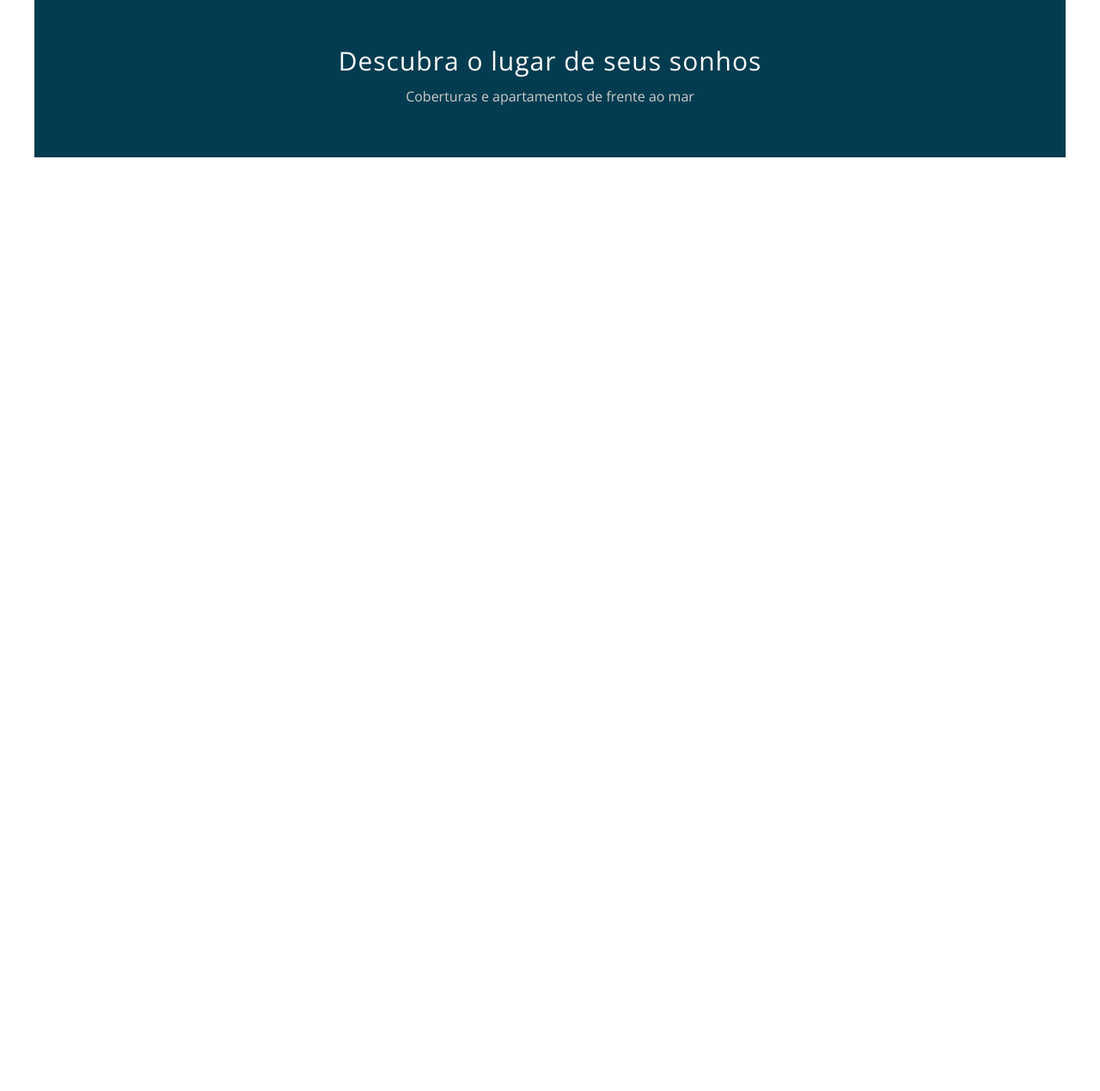
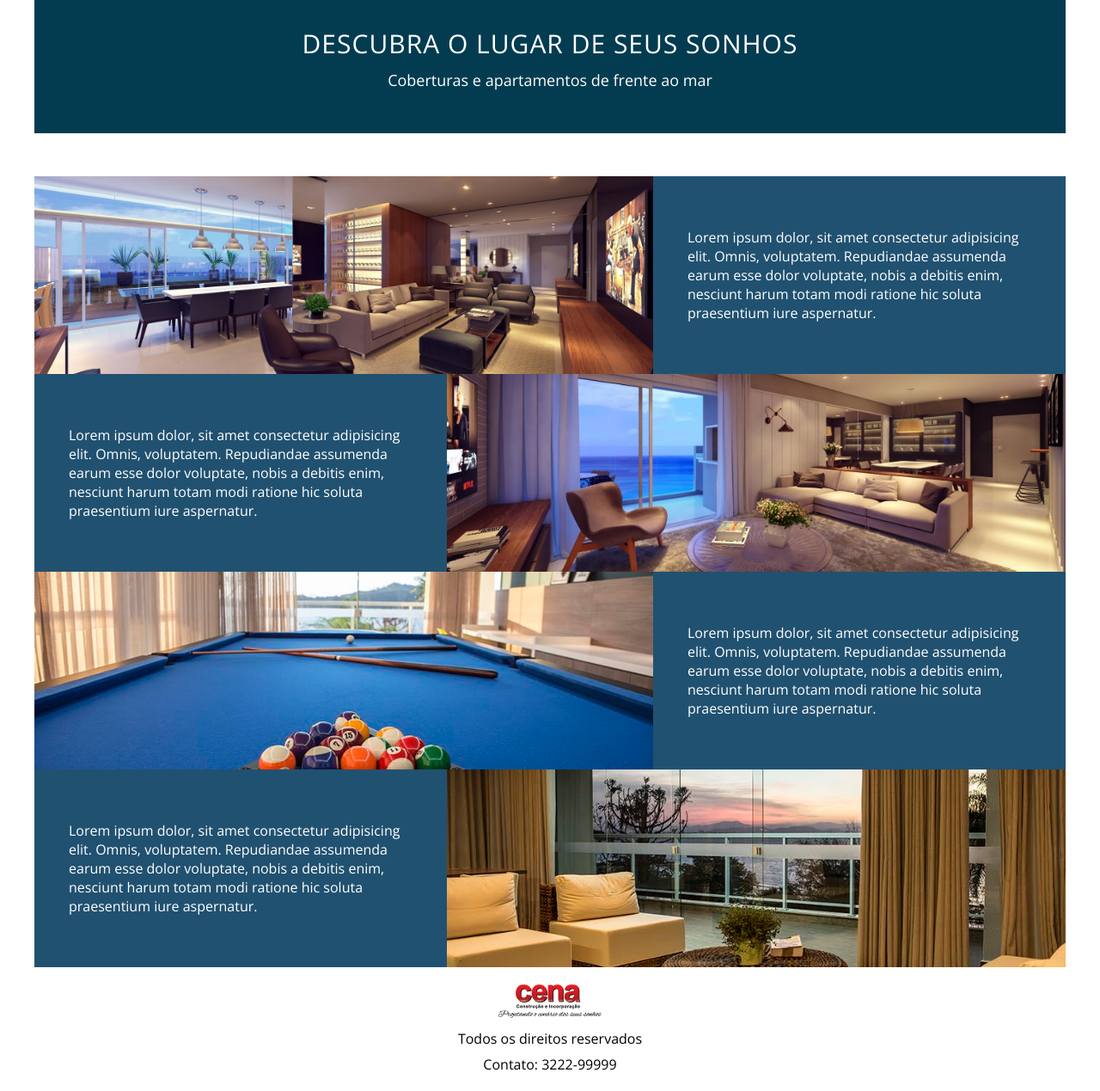
Before and after one commit to EderLimaDev/landing-page-02-Danki-Code, a plain HTML site: page index.html in a window 1280 px wide. Shown: the part 640-1909 px from the top of the page at 86% size. Before the commit the page ends 873 px from the top, so only its background shows below. Drawn offline with nearby package versions, Linux system fonts and the light colour scheme.

Commit message:
chore: create mosaico and footer sections

```diff
--- a/css/style.css
+++ b/css/style.css
@@ -54,20 +54,20 @@ section.cover-form {
 }
 
 .bg {
-	height: 500px;
+	position: relative;
+	height: 560px;
 	background-position: center;
 	background-size: cover;
 	background-image: url(../imagens/bg-form.jpg);
 }
 
 .form-container {
-	float: right;
+	position: absolute;
+	right: 30px;
+	top: -2.5%;
 	width: 400px;
 	margin-right: 40px;
 	height: 110%;
-	position: relative;
-	top: -5%;
-	z-index: 2;
 	background-color: #fff;
 	box-shadow: 1px 1px 2px 1px rgb(180,180,180);
 }
@@ -106,9 +106,8 @@ section.cover-form {
 	text-transform: uppercase;
 	color: white;
 	width: 100%;
+	font-size: 20px;
 	height: 50px;
-	font-size: 25px;
-	height: 30px;
 	cursor: pointer;
 	border: 0;
 
@@ -128,20 +127,98 @@ section.chamada .container {
 	background-color: #033c50;
 }
 section.chamada h2 {
-	margin-top: 30px;
-	width: 96%;
-	max-width: 600px;
+	width: 98%;
+	max-width: 700px;
 	display: inline-block;
 	color: white;
 	font-size: 30px;
 	font-weight: normal;
+	text-transform: uppercase;
 	letter-spacing: 1px;
 }
 section.chamada p {
-	padding: 10px 0;
-	color: #ccc;
+	width: 98%;
+	max-width: 700px;
+	margin-top: 10px;
+	display: inline-block;
+	color: white;
+	font-size: 18px;
+	font-weight: normal;
+
+}
+.flex-mosaico {
+	display: flex;
 }
 
+.item-1-mosaico {
+	background-position: center;
+	background-size: cover;
+	width: 60%;
+}
+.item-2-mosaico {
+	background-color: #215170;
+	width: 40%;
+	padding: 60px 40px;
+}
+.item-2-mosaico p {
+	color: #fff;
+}
+
+footer {
+	text-align: center;
+	padding: 20px 0;
+}
+footer p {
+	margin-top: 8px;
+}
+footer img {
+	width: 120px;
+}
+
+@media screen and (max-width: 768px){
+
+	.flex-mosaico {
+		display: block;
+	}
+
+	.item-1-mosaico {
+		padding-top: 80%;
+		width: 100%;
+	}
+	.item-2-mosaico {
+		text-align: justify;
+		width: 100%;
+	}
+
+	.form-container {
+		height: auto;
+		width: 96%;
+		max-width: 400px;
+		position: static;
+		display: inline-block;
+	}
+
+
+}
+
+@media screen and (max-width: 960px){
+
+	.bg {
+		height: auto;
+		padding: 40px 0;
+		text-align: center;
+	}
+
+	.form-container {
+		height: auto;
+		width: 96%;
+		max-width: 400px;
+		position: static;
+		display: inline-block;
+	}
+
+
+}
 
 
 
--- a/index.html
+++ b/index.html
@@ -3,22 +3,35 @@
   <head>
     <title>Minha Landing Page</title>
     <link href="css/style.css" rel="stylesheet" type="text/css" />
-	<link rel="preconnect" href="https://fonts.googleapis.com">
-	<link rel="preconnect" href="https://fonts.gstatic.com" crossorigin>
-	<link href="https://fonts.googleapis.com/css2?family=Open+Sans:ital,wght@0,300..800;1,300..800&display=swap" rel="stylesheet">
-	<meta charset="description" content="Conteúdo do meu site.">
-	<meta charset="keywords" content="palavras,separadas,por,virgula">
+    <link rel="preconnect" href="https://fonts.googleapis.com" />
+    <link rel="preconnect" href="https://fonts.gstatic.com" crossorigin />
+    <link
+      href="https://fonts.googleapis.com/css2?family=Open+Sans:ital,wght@0,300..800;1,300..800&display=swap"
+      rel="stylesheet"
+    />
+    <meta charset="description" content="Conteúdo do meu site." />
+    <meta charset="keywords" content="palavras,separadas,por,virgula" />
     <meta charset="author" content="Eder Lima" />
-	<meta charset="viewport" content="width=device-width,initial-scale=1.0,maximum-scale=1.0" />
+    <meta
+      charset="viewport"
+      content="width=device-width,initial-scale=1.0,maximum-scale=1.0"
+    />
   </head>
   <body>
-
     <header>
       <div class="container">
-		<div><div class="logo-1"></div><!--logo-1--></div>
-		<div><div class="logo-2"></div><!--logo-2--></div>
-		<div class="clear"></div><!--clear-->
-	</div><!--container-->
+        <div>
+          <div class="logo-1"></div>
+          <!--logo-1-->
+        </div>
+        <div>
+          <div class="logo-2"></div>
+          <!--logo-2-->
+        </div>
+        <div class="clear"></div>
+        <!--clear-->
+      </div>
+      <!--container-->
     </header>
 
     <section class="cover-form">
@@ -28,35 +41,105 @@
           <form action="">
             <div class="form-wrapper">
               <p>Nome completo:</p>
-					<input type="text" name="nome" required placeholder="Nome">
+              <input type="text" name="nome" required placeholder="Nome" />
             </div>
             <div class="form-wrapper">
               <p>E-mail:</p>
-					<input type="text" name="email" required placeholder="Nome">
+              <input type="text" name="email" required placeholder="Nome" />
             </div>
             <div class="form-wrapper">
               <p>Telefone:</p>
-					<input type="text" name="telefone" required placeholder="Nome">
+              <input type="text" name="telefone" required placeholder="Nome" />
             </div>
             <div class="form-wrapper">
-					<input type="submit" name="action" value="Enviar">
+              <input type="submit" name="action" value="Enviar" />
             </div>
             <div class="form-wrapper">
               <p>*Campos Obrigatórios</p>
             </div>
           </form>
-
         </div>
       </div>
-
-</section><!--cover-form-->
+    </section>
+    <!--cover-form-->
 
     <section class="chamada">
       <div class="container">
         <h2>Descubra o lugar de seus sonhos</h2>
         <p>Coberturas e apartamentos de frente ao mar</p>
       </div>
-</section><!--chamada-->
+    </section>
+    <!--chamada-->
+
+    <section class="mosaico">
+      <div class="container">
+        <div class="flex-mosaico">
+          <div class="item-1-mosaico"
+		  	style="background-image: url(./imagens/mosaico1.jpg);">
+			</div>
+          <div class="item-2-mosaico">
+            <p>
+              Lorem ipsum dolor, sit amet consectetur adipisicing elit. Omnis,
+              voluptatem. Repudiandae assumenda earum esse dolor voluptate,
+              nobis a debitis enim, nesciunt harum totam modi ratione hic soluta
+              praesentium iure aspernatur.
+            </p>
+          </div>
+        </div><!--flex-mosaico-->
+
+		<div class="flex-mosaico" style="flex-direction: row-reverse;">
+			<div class="item-1-mosaico"
+				style="background-image: url(./imagens/mosaico2.jpg);">
+			  </div>
+			<div class="item-2-mosaico">
+			  <p>
+				Lorem ipsum dolor, sit amet consectetur adipisicing elit. Omnis,
+				voluptatem. Repudiandae assumenda earum esse dolor voluptate,
+				nobis a debitis enim, nesciunt harum totam modi ratione hic soluta
+				praesentium iure aspernatur.
+			  </p>
+			</div>
+		  </div><!--flex-mosaico-->
+
+		  <div class="flex-mosaico">
+			<div class="item-1-mosaico"
+				style="background-image: url(./imagens/mosaico3.jpg);">
+			  </div>
+			<div class="item-2-mosaico">
+			  <p>
+				Lorem ipsum dolor, sit amet consectetur adipisicing elit. Omnis,
+				voluptatem. Repudiandae assumenda earum esse dolor voluptate,
+				nobis a debitis enim, nesciunt harum totam modi ratione hic soluta
+				praesentium iure aspernatur.
+			  </p>
+			</div>
+		  </div><!--flex-mosaico-->
+
+		  <div class="flex-mosaico" style="flex-direction: row-reverse;">
+			  <div class="item-1-mosaico"
+				  style="background-image: url(./imagens/mosaico4.jpg);">
+				</div>
+			  <div class="item-2-mosaico">
+				<p>
+				  Lorem ipsum dolor, sit amet consectetur adipisicing elit. Omnis,
+				  voluptatem. Repudiandae assumenda earum esse dolor voluptate,
+				  nobis a debitis enim, nesciunt harum totam modi ratione hic soluta
+				  praesentium iure aspernatur.
+				</p>
+			  </div>
+			</div><!--flex-mosaico-->
+
+
+      </div>
+      <!--container-->
+    </section>
+	<!--mosaico-->
+
+	<footer>
+		<img src="./imagens/logo1.png" alt="">
+		<p>Todos os direitos reservados</p>
+		<p>Contato: 3222-99999</p>
+	</footer>
 
   </body>
 </html>
```
Also changed, not shown: imagens/arrow.png (added), imagens/mosaico1.jpg (added), imagens/mosaico2.jpg (added), imagens/mosaico3.jpg (added), imagens/mosaico4.jpg (added). Lines whose indentation alone changed are shown as unchanged.
